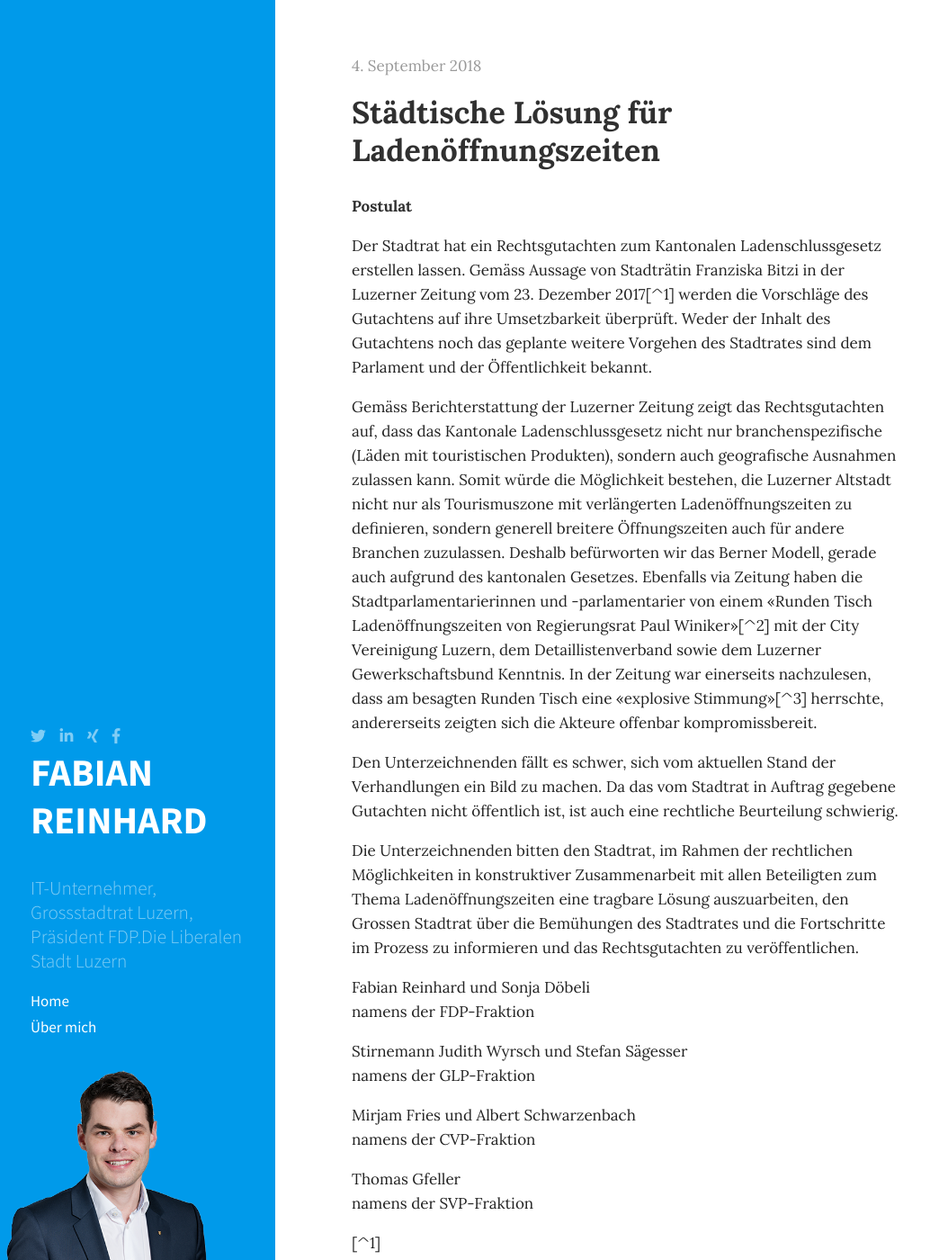
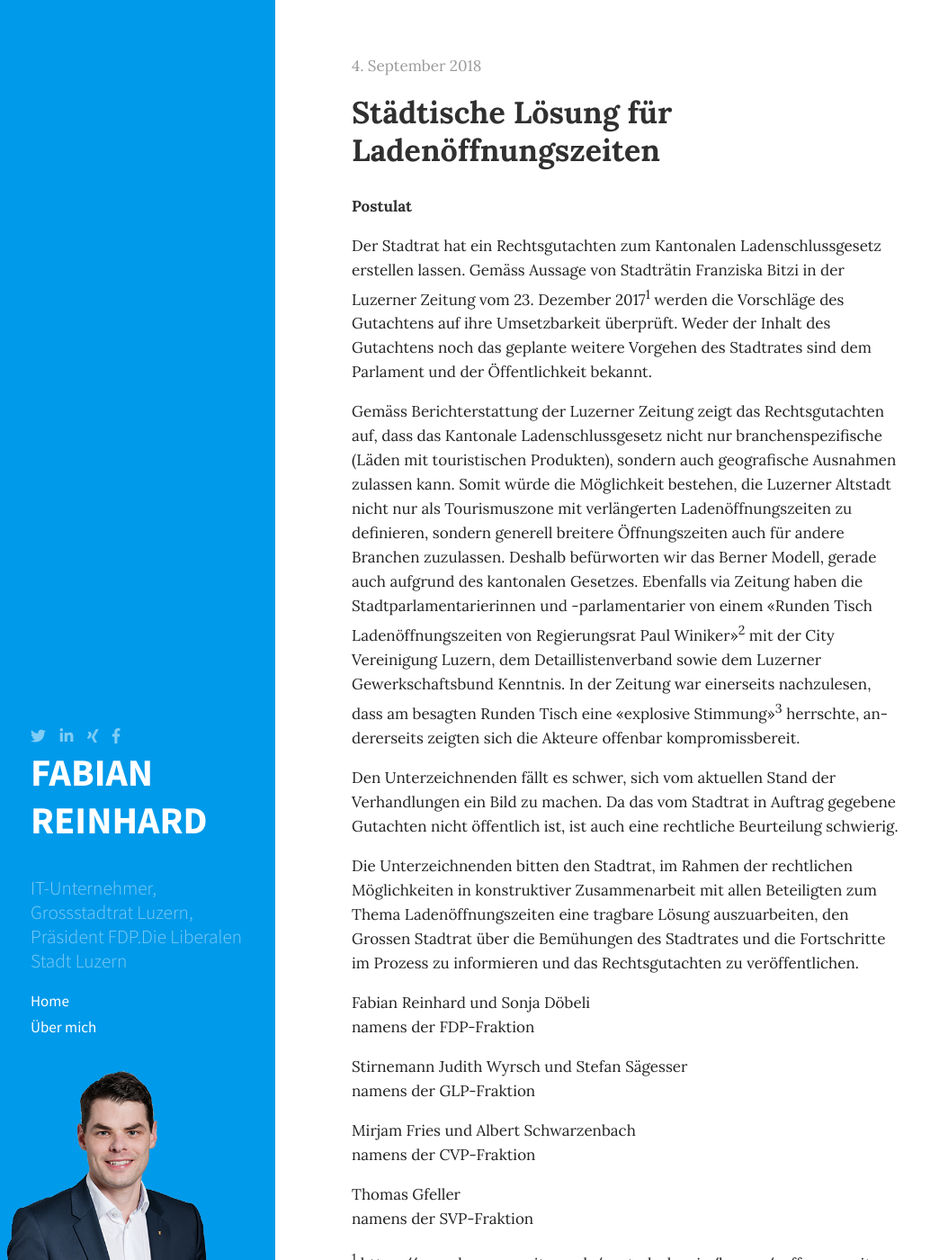
Before and after one commit to freinhard/freinhard.github.io, a Jekyll site: the page built from _posts/2018-09-04-ladenöffnungszeiten.md, in a window 1280 px wide and 1400 px high. Shown: the whole window at 90% size, without its empty margins (0-1054 px from the left). Built offline with Jekyll 4.4.1, drawn with Linux system fonts in a browser that asks for light colours; nearby versions of some CDN libraries; comment, search, counter and statistics services are not loaded; some of the changed text lies outside the part shown.

Commit message:
Quellen zitiert

```diff
--- a/_posts/2018-09-04-ladenöffnungszeiten.md
+++ b/_posts/2018-09-04-ladenöffnungszeiten.md
@@ -5,10 +5,10 @@ title: Städtische Lösung für Ladenöffnungszeiten
 
 **Postulat**
 
-Der Stadtrat hat ein Rechtsgutachten zum Kantonalen Ladenschlussgesetz erstellen lassen. Gemäss Aussage von Stadträtin Franziska Bitzi in der Luzerner Zeitung vom 23. Dezember 2017[^1] werden die Vorschläge des Gutachtens auf ihre Umsetzbarkeit überprüft. Weder der Inhalt des Gutachtens noch das geplante weitere Vorgehen des Stadtrates sind dem Parlament und der Öffentlichkeit bekannt.
+Der Stadtrat hat ein Rechtsgutachten zum Kantonalen Ladenschlussgesetz erstellen lassen. Gemäss Aussage von Stadträtin Franziska Bitzi in der Luzerner Zeitung vom 23. Dezember 2017<sup>1</sup> werden die Vorschläge des Gutachtens auf ihre Umsetzbarkeit überprüft. Weder der Inhalt des Gutachtens noch das geplante weitere Vorgehen des Stadtrates sind dem Parlament und der Öffentlichkeit bekannt.
 
 Gemäss Berichterstattung der Luzerner Zeitung zeigt das Rechtsgutachten auf, dass das Kantonale Ladenschlussgesetz nicht nur branchenspezifische (Läden mit touristischen Produkten), sondern auch geografische Ausnahmen zulassen kann. Somit würde die Möglichkeit bestehen, die Luzerner Altstadt nicht nur als Tourismuszone mit verlängerten Ladenöffnungszeiten zu definieren, sondern generell breitere Öffnungszeiten auch für andere Branchen zuzulassen. Deshalb befürworten wir das Berner Modell, gerade auch aufgrund des kantonalen Gesetzes.
-Ebenfalls via Zeitung haben die Stadtparlamentarierinnen und -parlamentarier von einem «Runden Tisch Ladenöffnungszeiten von Regierungsrat Paul Winiker»[^2] mit der City Vereinigung Luzern, dem Detaillistenverband sowie dem Luzerner Gewerkschaftsbund Kenntnis. In der Zeitung war einerseits nachzulesen, dass am besagten Runden Tisch eine «explosive Stimmung»[^3] herrschte, andererseits zeigten sich die Akteure offenbar kompromissbereit.
+Ebenfalls via Zeitung haben die Stadtparlamentarierinnen und -parlamentarier von einem «Runden Tisch Ladenöffnungszeiten von Regierungsrat Paul Winiker»<sup>2</sup> mit der City Vereinigung Luzern, dem Detaillistenverband sowie dem Luzerner Gewerkschaftsbund Kenntnis. In der Zeitung war einerseits nachzulesen, dass am besagten Runden Tisch eine «explosive Stimmung»<sup>3</sup> herrschte, andererseits zeigten sich die Akteure offenbar kompromissbereit.
 
 Den Unterzeichnenden fällt es schwer, sich vom aktuellen Stand der Verhandlungen ein Bild zu machen. Da das vom Stadtrat in Auftrag gegebene Gutachten nicht öffentlich ist, ist auch eine rechtliche Beurteilung schwierig.
 
```
Also changed, not shown: other parts of _posts/2018-09-04-ladenöffnungszeiten.md (+3 -3 lines).
